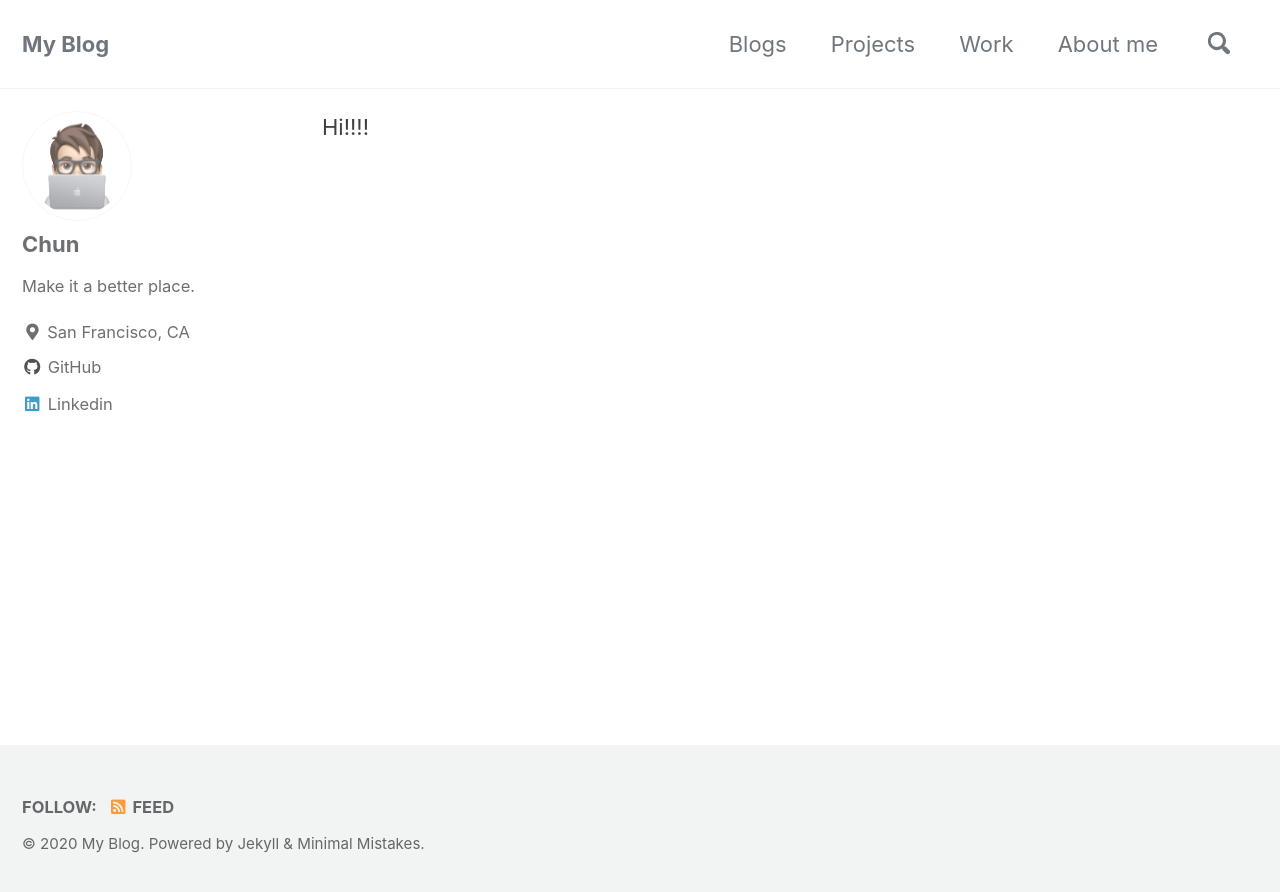
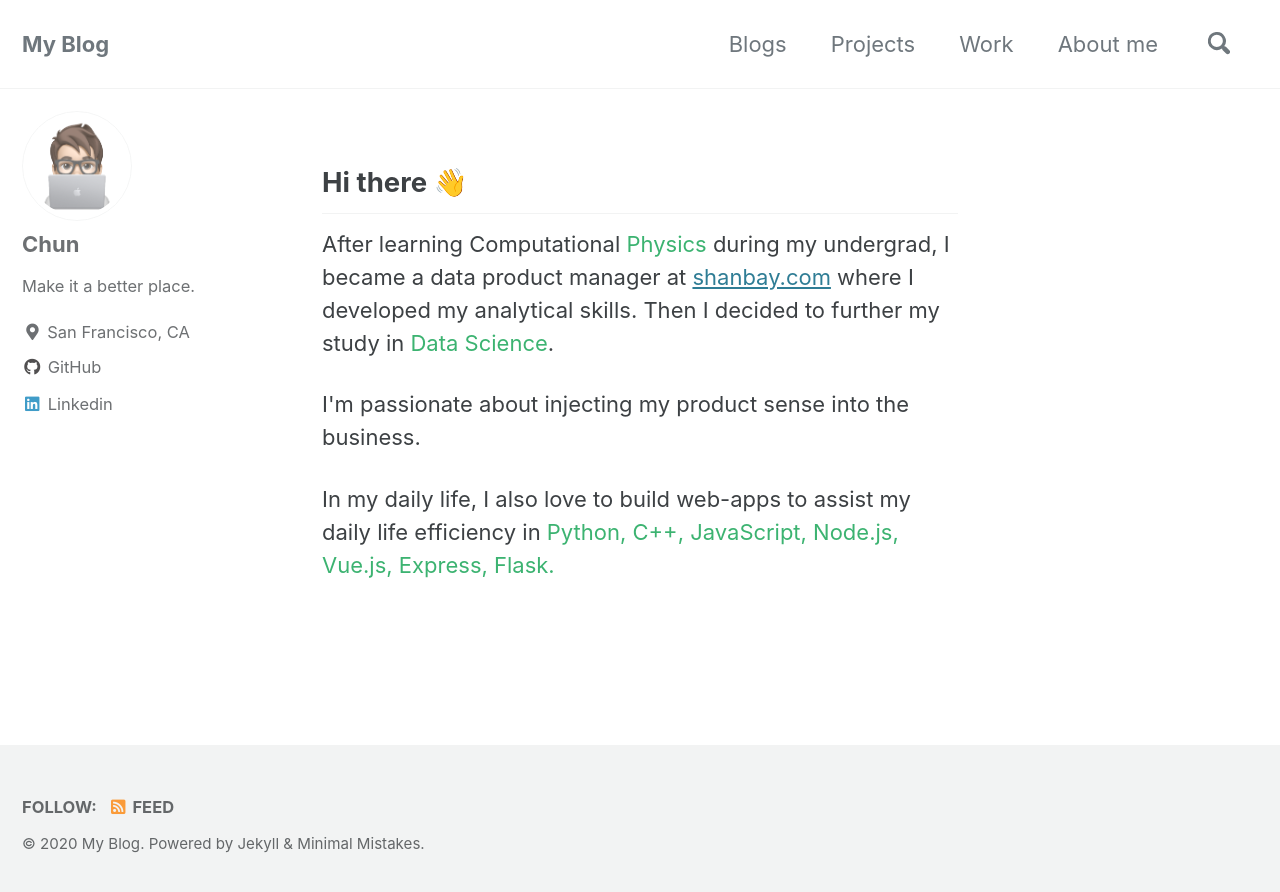
Before and after one commit to TAlcohol/TAlcohol.github.io, a Jekyll site: the page built from about.html, in a window 1280 px wide. Shown: the top 892 px of the page. Built offline with Jekyll 4.4.1, drawn with Linux system fonts in a browser that asks for light colours; cached includes are drawn as plain includes.

Commit message:
update aboutme

```diff
--- a/about.html
+++ b/about.html
@@ -3,5 +3,17 @@ layout: single
 author_profile: true
 ---
 
+<h2>Hi there &#128075;</h2>
 
-Hi!!!!
+<p>After learning Computational <span style="color:MediumSeaGreen;">Physics</span> during my undergrad, I became
+    a data
+    product manager at <a href="https://www.shanbay.com/">shanbay.com</a> where I
+    developed my analytical skills. Then I decided to further my study in <span style="color:MediumSeaGreen;">Data
+        Science</span>.</p>
+
+<p>I'm passionate about injecting my product sense into the business.</p>
+
+<p>In my daily life, I also love to build web-apps to assist my daily life efficiency in <span
+        style="color:MediumSeaGreen;">Python, C++, JavaScript,
+        Node.js,
+        Vue.js, Express, Flask.</span></p>
```
